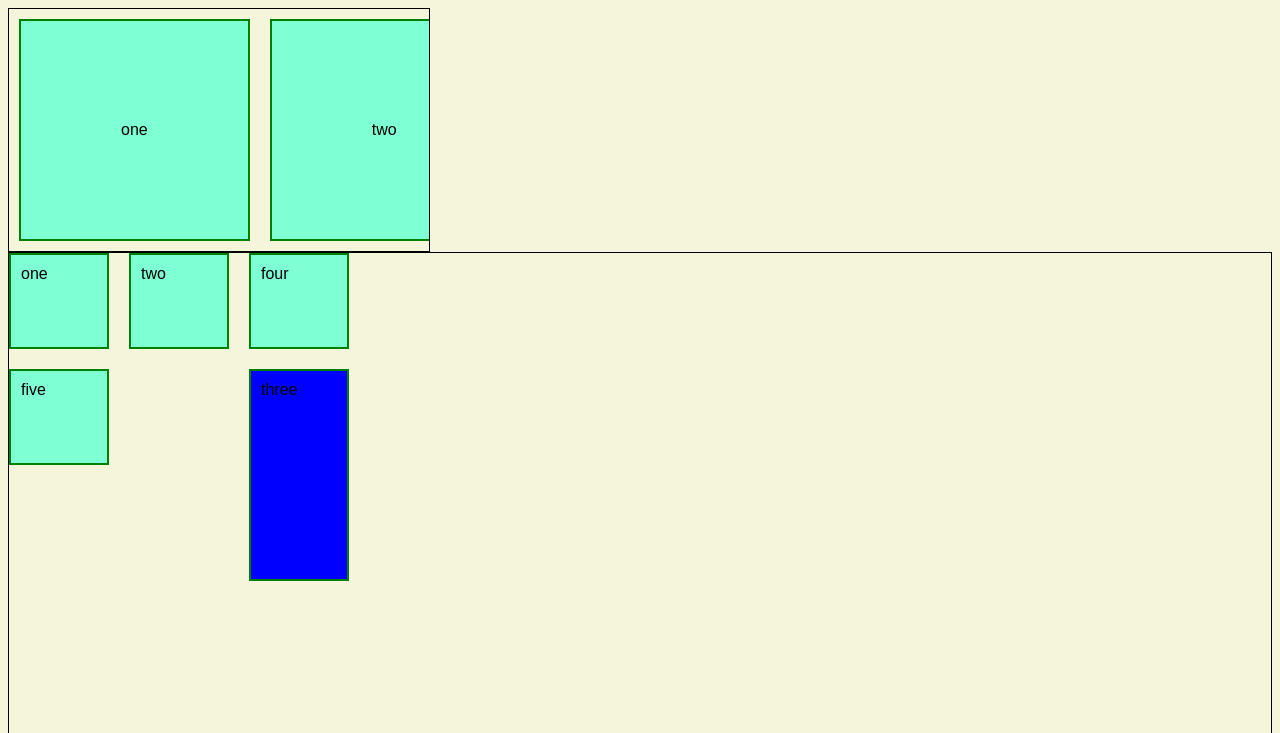
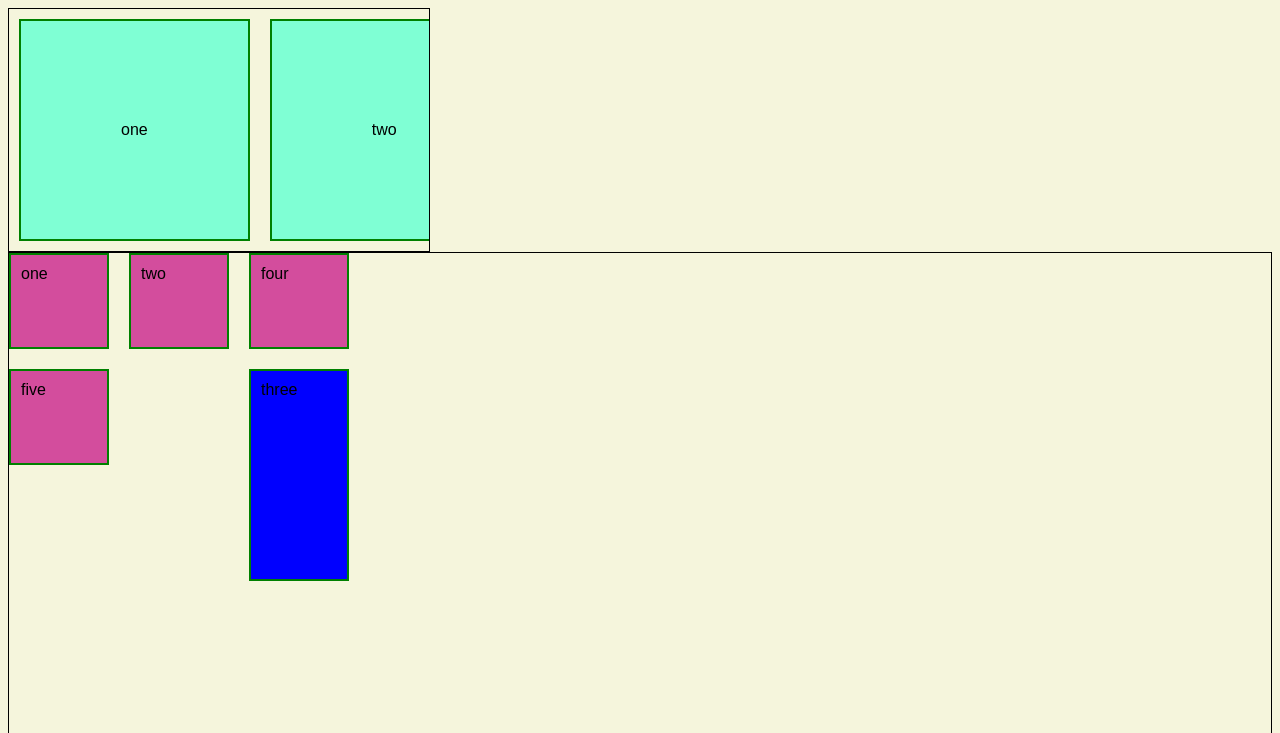
Before and after one commit to echost/F22CSMA202.github.io, a plain HTML site: page index.html in a window 1280 px wide. Shown: the top 733 px of the page. Drawn offline with Linux system fonts and the light colour scheme; a web font is replaced by a local one.

Commit message:
Updated flexbox

```diff
--- a/flexbox.css
+++ b/flexbox.css
@@ -24,7 +24,7 @@ body{
 
 .container>* {
     border: 2px solid green;
-    background-color: aquamarine;
+    background-color: rgb(211, 77, 157);
     padding: 10px;
 
 }
```
